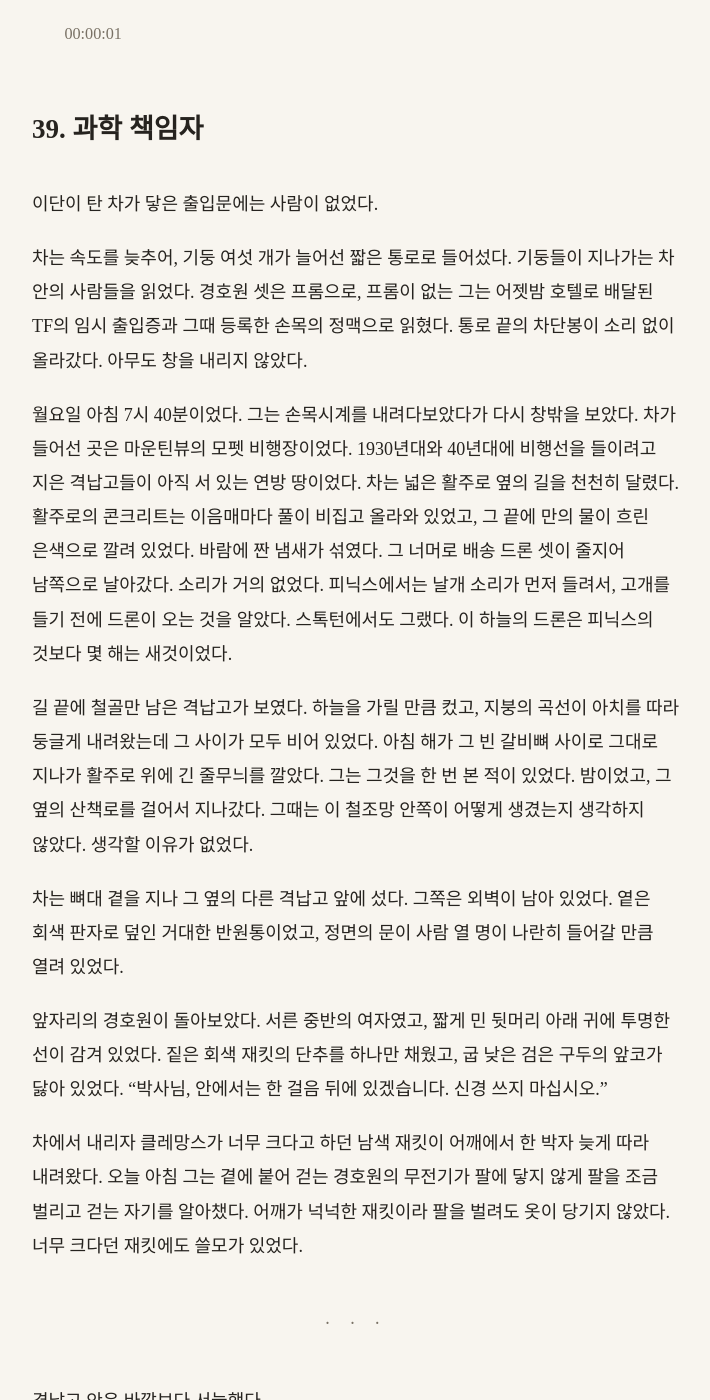
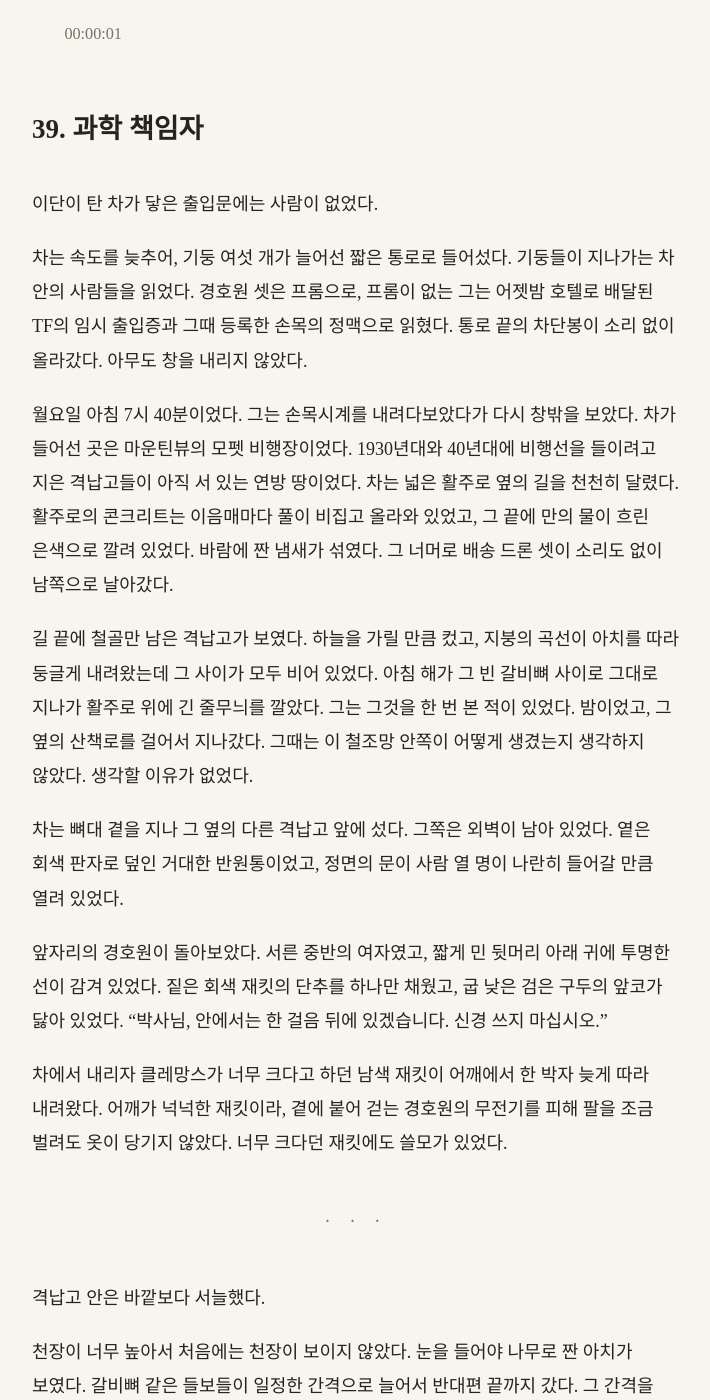
Before and after one commit to kangkkang/writer_s1_public, a Jekyll site: the page built from vol2/039.md, in a window 1280 px wide and 1400 px high. Shown: the whole window, without its empty margins (284-994 px from the left). Built offline with Jekyll 4.4.1, drawn with Linux system fonts in a browser that asks for light colours; our own code applies the rules of GitHub Pages for plain Markdown files; some of the changed text lies outside the part shown.

Commit message:
Update from https://github.com/kangkkang/writer_s1/commit/31ca9501bfc23fcdb0ebbe157e0b2dda062a40f3

```diff
--- a/vol2/039.md
+++ b/vol2/039.md
@@ -4,7 +4,7 @@
 
 차는 속도를 늦추어, 기둥 여섯 개가 늘어선 짧은 통로로 들어섰다. 기둥들이 지나가는 차 안의 사람들을 읽었다. 경호원 셋은 프롬으로, 프롬이 없는 그는 어젯밤 호텔로 배달된 TF의 임시 출입증과 그때 등록한 손목의 정맥으로 읽혔다. 통로 끝의 차단봉이 소리 없이 올라갔다. 아무도 창을 내리지 않았다.
 
-월요일 아침 7시 40분이었다. 그는 손목시계를 내려다보았다가 다시 창밖을 보았다. 차가 들어선 곳은 마운틴뷰의 모펫 비행장이었다. 1930년대와 40년대에 비행선을 들이려고 지은 격납고들이 아직 서 있는 연방 땅이었다. 차는 넓은 활주로 옆의 길을 천천히 달렸다. 활주로의 콘크리트는 이음매마다 풀이 비집고 올라와 있었고, 그 끝에 만의 물이 흐린 은색으로 깔려 있었다. 바람에 짠 냄새가 섞였다. 그 너머로 배송 드론 셋이 줄지어 남쪽으로 날아갔다. 소리가 거의 없었다. 피닉스에서는 날개 소리가 먼저 들려서, 고개를 들기 전에 드론이 오는 것을 알았다. 스톡턴에서도 그랬다. 이 하늘의 드론은 피닉스의 것보다 몇 해는 새것이었다.
+월요일 아침 7시 40분이었다. 그는 손목시계를 내려다보았다가 다시 창밖을 보았다. 차가 들어선 곳은 마운틴뷰의 모펫 비행장이었다. 1930년대와 40년대에 비행선을 들이려고 지은 격납고들이 아직 서 있는 연방 땅이었다. 차는 넓은 활주로 옆의 길을 천천히 달렸다. 활주로의 콘크리트는 이음매마다 풀이 비집고 올라와 있었고, 그 끝에 만의 물이 흐린 은색으로 깔려 있었다. 바람에 짠 냄새가 섞였다. 그 너머로 배송 드론 셋이 소리도 없이 남쪽으로 날아갔다.
 
 길 끝에 철골만 남은 격납고가 보였다. 하늘을 가릴 만큼 컸고, 지붕의 곡선이 아치를 따라 둥글게 내려왔는데 그 사이가 모두 비어 있었다. 아침 해가 그 빈 갈비뼈 사이로 그대로 지나가 활주로 위에 긴 줄무늬를 깔았다. 그는 그것을 한 번 본 적이 있었다. 밤이었고, 그 옆의 산책로를 걸어서 지나갔다. 그때는 이 철조망 안쪽이 어떻게 생겼는지 생각하지 않았다. 생각할 이유가 없었다.
 
@@ -12,7 +12,7 @@
 
 앞자리의 경호원이 돌아보았다. 서른 중반의 여자였고, 짧게 민 뒷머리 아래 귀에 투명한 선이 감겨 있었다. 짙은 회색 재킷의 단추를 하나만 채웠고, 굽 낮은 검은 구두의 앞코가 닳아 있었다. "박사님, 안에서는 한 걸음 뒤에 있겠습니다. 신경 쓰지 마십시오."
 
-차에서 내리자 클레망스가 너무 크다고 하던 남색 재킷이 어깨에서 한 박자 늦게 따라 내려왔다. 오늘 아침 그는 곁에 붙어 걷는 경호원의 무전기가 팔에 닿지 않게 팔을 조금 벌리고 걷는 자기를 알아챘다. 어깨가 넉넉한 재킷이라 팔을 벌려도 옷이 당기지 않았다. 너무 크다던 재킷에도 쓸모가 있었다.
+차에서 내리자 클레망스가 너무 크다고 하던 남색 재킷이 어깨에서 한 박자 늦게 따라 내려왔다. 어깨가 넉넉한 재킷이라, 곁에 붙어 걷는 경호원의 무전기를 피해 팔을 조금 벌려도 옷이 당기지 않았다. 너무 크다던 재킷에도 쓸모가 있었다.
 
 ---
 
@@ -20,7 +20,7 @@
 
 천장이 너무 높아서 처음에는 천장이 보이지 않았다. 눈을 들어야 나무로 짠 아치가 보였다. 갈비뼈 같은 들보들이 일정한 간격으로 늘어서 반대편 끝까지 갔다. 그 간격을 눈으로 따라가 보니 어디서나 같았다. 백 년도 더 전에 누군가 그 간격을 줄자로 쟀을 것이었다. 그 들보 아래 바닥에, 들보보다 한참 낮은 옅은 회색의 방들이 바둑판처럼 늘어서 있었다. 벽마다 가는 가로 결이 층층이 나 있었다. 손바닥만 한 프린팅 드론 수백 대가 며칠 동안 들보 아래를 떼 지어 날며 스마트 폴리머를 한 줄씩 얹은 자국이었다. 벽은 무광이었고, 빛을 받아도 번들거리지 않았다. 방마다 천장이 덮여 있었고, 문은 두꺼웠다. 여기 사람들은 그것을 격자 방이라고 불렀다.
 
-격자 방들 밖의 열린 바닥에서는 수십 개의 목소리가 서로 다른 억양으로 겹쳐서 아치 천장으로 올라갔다가, 흐려진 채 다시 내려왔다. 오래된 나무와 먼지 냄새 위에 새 수지의 옅은 냄새가 얹혀 있었다. 열린 바닥을 오가는 젊은 분석가들은 대개 클린 프레임이었다. 로고 없는 무채색 일체형이 들보 아래에서 서로 비슷해 보였다. 다른 나라에서 온 사람들만 저마다 다른 옷을 입고 있어서, 옷으로 누가 어디서 왔는지가 보였다.
+격자 방들 밖의 열린 바닥에서는 수십 개의 목소리가 서로 다른 억양으로 겹쳐서 아치 천장으로 올라갔다가, 흐려진 채 다시 내려왔다. 오래된 나무와 먼지 냄새 위에 새 수지의 옅은 냄새가 얹혀 있었다. 열린 바닥을 오가는 젊은 분석가들은 대개 로고 없는 무채색 일체형의 클린 프레임이었고, 다른 나라에서 온 사람들만 저마다 다른 옷이라 옷으로 어디서 왔는지가 보였다.
 
 격자 방들 한가운데의 가장 큰 방이 회의실이었다. 문이 등 뒤에서 닫히자 바깥의 목소리가 한 번에 끊기고, 덕트의 낮은 숨소리만 남았다. 서른 사람이 둘러앉을 만큼 긴 탁자가 있었고, 한쪽 끝의 벽 전체가 화면이었다. 화면은 서로 다른 회의실들로 나뉘어 있었다. 아직 아무도 앉지 않은 회의실, 창밖이 밤인 회의실, 국기가 걸린 회의실.
 
@@ -114,7 +114,7 @@
 
 안경을 쓴 여자가 엎어 둔 단말을 뒤집고, 귀를 짚어 낮게 몇 마디를 불렀다. 프롬이 그 말을 단말에 받아 적었다. 건조하게 끊어 부르는 목소리였다. 이단은 그 사람이 누구인지 궁금해졌다.
 
-회의는 두 시간이 걸렸다. 그동안 '외계'라는 단어는 탁자 위에서 한 번도 나오지 않았다. 그 단어는 격납고 밖에 있었다. 아침에 차 안에서 들은 라디오의 토론에도, 호텔 로비의 유리 벽에도, 경호원이 차 문을 열기 전에 눈짓으로 사라지게 한 렌즈 속 뉴스에도 그 단어가 있었다. 한 달 전까지 사람들은 얼음 위성의 바다 밑에서 건진 점 몇 개가 미생물인지 아닌지를 몇 해째 다투고 있었다. 외계의 무언가를 상상하는 일은 현미경 너머를 들여다보는 일이었다. 지금은 아무도 현미경을 말하지 않았다.
+회의는 두 시간이 걸렸다. 그동안 '외계'라는 단어는 탁자 위에서 한 번도 나오지 않았다. 그 단어는 격납고 밖, 라디오와 로비의 유리 벽과 렌즈 속 뉴스에 있었다. 한 달 전까지 사람들은 얼음 위성의 바다 밑에서 건진 점 몇 개가 미생물인지 아닌지를 몇 해째 다투고 있었다. 외계의 무언가를 상상하는 일은 현미경 너머를 들여다보는 일이었다. 지금은 아무도 현미경을 말하지 않았다.
 
 ---
 
```
Also changed, not shown: other parts of vol2/039.md (+4 -0 lines), vol2/040.md (+20 -22 lines).
